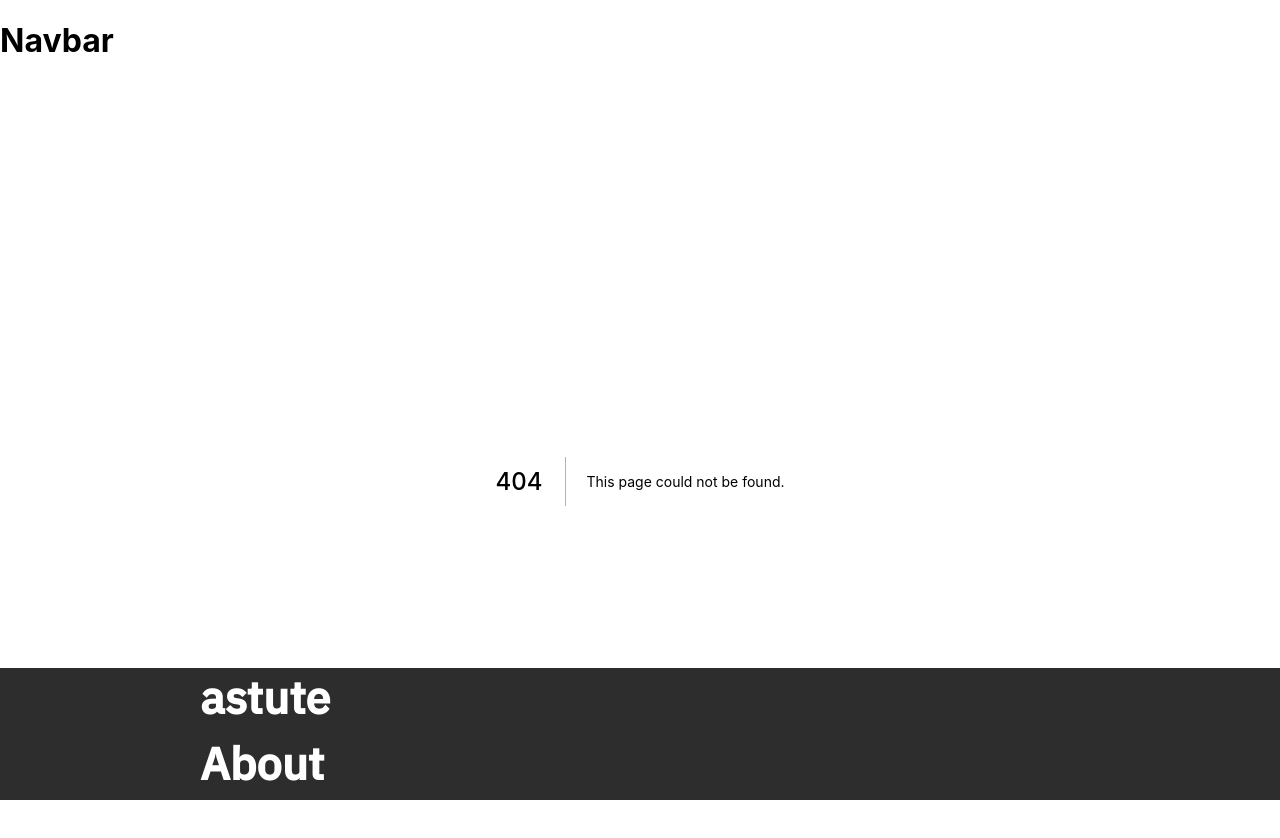
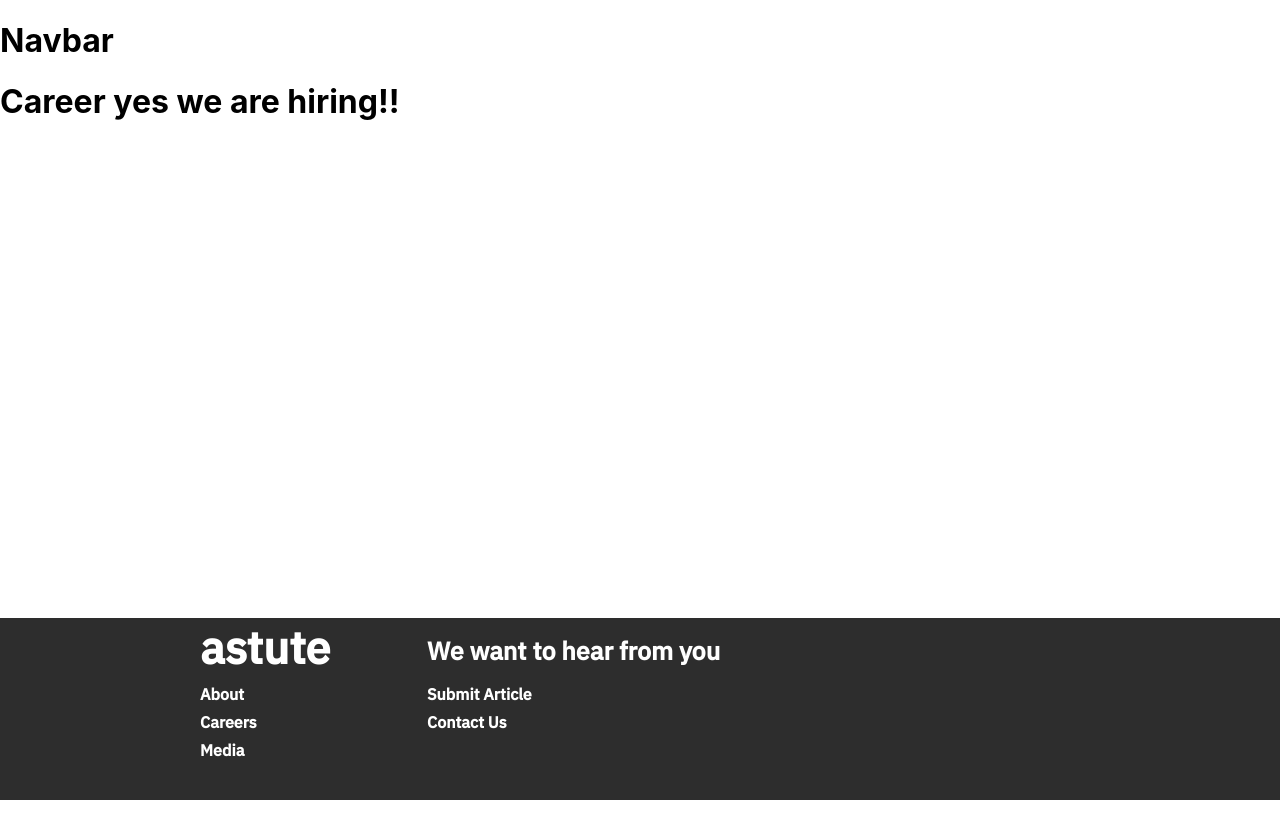
Before and after one commit to Munogwata/astute-v4, a Next.js app: page /career in a window 1280 px wide. Before the commit this address had no page. Shown: the top 838 px of the page. After the commit the page ends 800 px from the top, so only its background shows below. Built offline with nearby package versions, Linux system fonts and the light colour scheme.

Commit message:
adding links and navigation to footer and stylying the footer

```diff
--- a/components/universal/Footer.js
+++ b/components/universal/Footer.js
@@ -7,7 +7,9 @@ const Footer = () => {
         <div className={footerstyles.footerContainer}>
 
             <div className={footerstyles.footerContentContainer}>
-            <div className={footerstyles.footerColumnOne}>
+
+<div className={footerstyles.footerTopRow}>
+<div className={footerstyles.footerColumnOne}>
                 <span className={footerstyles.textLogo}>
                     <Link href='/'>
                     <a>
@@ -15,15 +17,57 @@ const Footer = () => {
                     </a>
                     </Link>
                     </span>
-                    <span className={footerstyles.textLogo}>
+                    <span className={footerstyles.footerLink}>
                     <Link href='/about'>
                     <a>
                  About
                     </a>
                     </Link>
                     </span>
+                    <span className={footerstyles.footerLink}>
+                    <Link href='/career'>
+                    <a>
+                 Careers
+                    </a>
+                    </Link>
+                    </span>
+                    <span className={footerstyles.footerLink}>
+                    <Link href='/media'>
+                    <a>
+                 Media
+                    </a>
+                    </Link>
+                    </span>
+            </div>
 
+
+            <div className={footerstyles.footerColumnTwo}>
+
+<div className={footerstyles.headingBox}>
+    <span className={footerstyles.footerHeadings}>
+We want to hear from you
+    </span>
+</div>
+
+            <span className={footerstyles.footerLink}>
+                    <Link href='/submit'>
+                    <a>
+                Submit Article
+                    </a>
+                    </Link>
+                    </span>
+
+                    <span className={footerstyles.footerLink}>
+                    <Link href='/contact'>
+                    <a>
+                Contact Us
+                    </a>
+                    </Link>
+                    </span>
             </div>
+</div>
+
+
 
 
             </div>
--- /dev/null
+++ b/pages/career.js
@@ -0,0 +1,13 @@
+export default function Career() {
+    return (
+      <div >
+
+
+
+          <h1>
+          Career yes we are hiring!!
+          </h1>
+
+      </div>
+    )
+  }
--- a/styles/components/Footer.module.scss
+++ b/styles/components/Footer.module.scss
@@ -17,9 +17,14 @@
   width: mediaquery.$inner-desktoppage-container;
 }
 
+.footerTopRow {
+  height: 182px;
+  display: flex;
+}
+
 .footerColumnOne {
   width: 135px;
-  padding-right: 92px;
+  margin-right: 92px;
   display: flex;
   flex-direction: column;
 }
@@ -27,6 +32,10 @@
 .footerColumnTwo {
   width: 302px;
   padding-right: 152px;
+  display: flex;
+  flex-direction: column;
+  justify-content: flex-start;
+  align-items: start;
 }
 
 .footerColumnThree {
@@ -37,3 +46,29 @@
   @include font.logo-text-default;
   padding-bottom: 8px;
 }
+
+.headingBox {
+  height: 34px;
+  width: 302px;
+
+  display: flex;
+  flex-direction: column;
+  justify-content: start;
+  margin-bottom: 16px;
+  margin-top: 16px;
+}
+
+.footerHeadings {
+  @include font.sublinks-default;
+}
+
+.textLogohidden {
+  @include font.logo-text-default;
+  padding-bottom: 8px;
+  color: color.$dark-grey;
+}
+
+.footerLink {
+  @include font.footer-link-default;
+  padding-bottom: 8px;
+}
```
Also changed, not shown: pages/contact.js (added, +13 -0 lines), pages/media.js (added, +15 -0 lines), pages/submit.js (added, +13 -0 lines).
